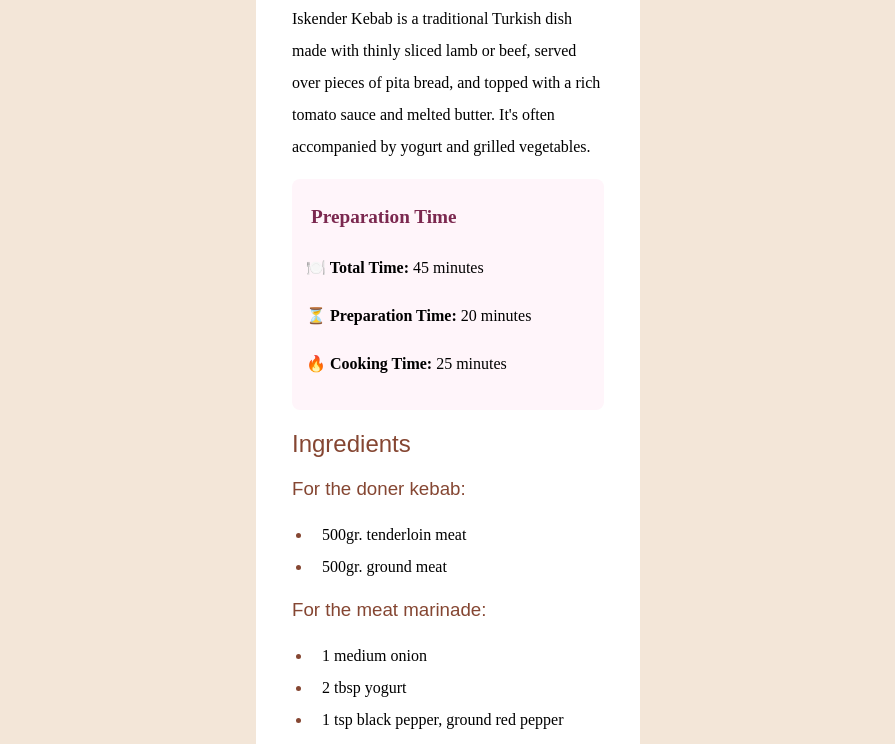
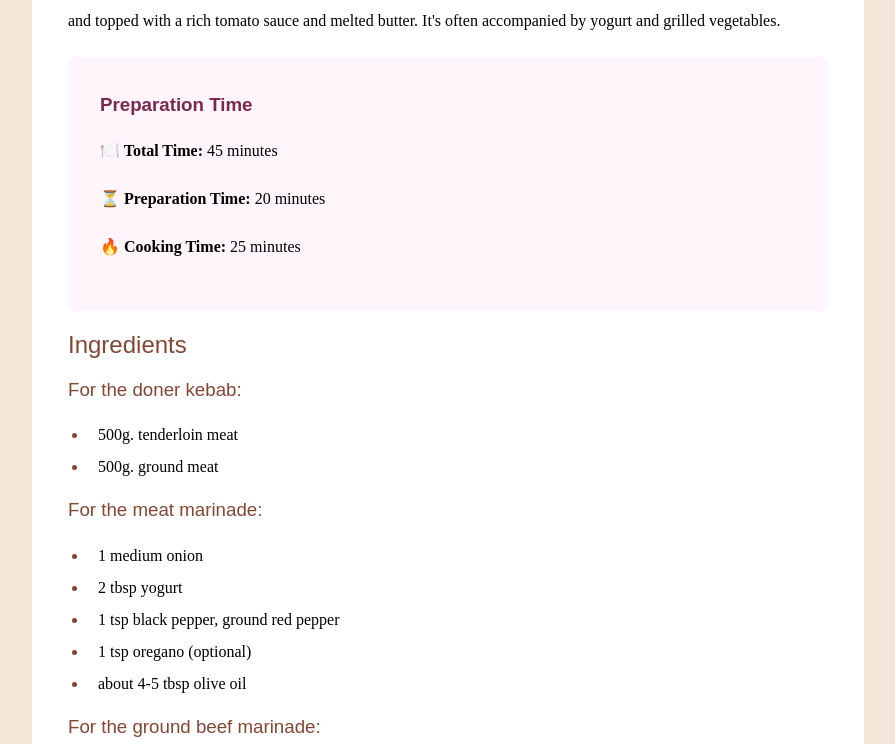
Before and after one commit to gokalpselamet/recipe-page-html, a plain HTML site: page index.html in a window 1280 px wide. Shown: the part 599-1343 px from the top of the page, without its empty margins (192-1087 px from the left). Drawn offline with Linux system fonts and the light colour scheme.

Commit message:
Several changes made

```diff
--- a/index.html
+++ b/index.html
@@ -3,6 +3,7 @@
   <head>
     <meta charset="UTF-8" />
     <meta name="viewport" content="width=device-width, initial-scale=1.0" />
+    <meta name="description" content="Iskender Kebab Recipe" />
     <title>Iskender Kebab Recipe</title>
     <link rel="icon" type="image/x-icon" href="/favicon.ico" />
     <link rel="stylesheet" href="styles.css" />
@@ -24,7 +25,7 @@
       </p>
 
       <div class="purple-box">
-        <h4>Preparation Time</h4>
+        <h3 class="prep-time">Preparation Time</h3>
         <p><strong>🍽️ Total Time: </strong>45 minutes</p>
         <p><strong>⏳ Preparation Time: </strong>20 minutes</p>
         <p><strong>🔥 Cooking Time: </strong>25 minutes</p>
@@ -33,8 +34,8 @@
       <h2>Ingredients</h2>
       <h3>For the doner kebab:</h3>
       <ul>
-        <li>500gr. tenderloin meat</li>
-        <li>500gr. ground meat</li>
+        <li>500g. tenderloin meat</li>
+        <li>500g. ground meat</li>
       </ul>
 
       <h3>For the meat marinade:</h3>
@@ -111,9 +112,10 @@
       </p>
 
       <table class="nutrition-table">
-        <thead></thead>
-        <th>Nutrition Facts</th>
-        <th>Value</th>
+        <thead>
+          <th>Nutrition Facts</th>
+          <th>Value</th>
+        </thead>
         <tbody>
           <tr>
             <td class="fact">Calories</td>
--- a/styles.css
+++ b/styles.css
@@ -1,16 +1,18 @@
 body {
   background-color: hsl(30, 54%, 90%);
-  padding: 10rem;
+  margin-top: 10rem;
+  margin-left: 3rem;
+  margin-right: 3rem;
 }
 
 .white-box {
   background-color: white;
-  border-radius: 25px;
+  max-width: 50rem;
+  border-radius: 1.5625rem;
   padding: 1rem;
-  margin-top: 30px;
-  margin-bottom: 30px;
-  margin-left: 280px;
-  margin-right: 280px;
+  margin-left: 1.875rem;
+  margin-right: 1.875rem;
+  margin: auto;
 }
 
 .white-box img {
@@ -18,25 +20,29 @@ body {
   display: block;
   max-width: 95%;
   max-height: 95%;
-  border-radius: 25px;
-  margin: 20px;
+  border-radius: 1.563rem;
+  margin: 1rem auto;
+  box-sizing: border-box;
 }
 
 .purple-box {
   background-color: hsl(330, 100%, 98%);
-  border-radius: 8px;
+  border-radius: 0.5rem;
   padding: 4%;
-  margin-left: 20px;
-  margin-right: 20px;
-  margin-bottom: 20px;
+  margin: 1.25rem;
   max-width: 100%;
 }
 
+.prep-time {
+  /* Prep Time Box Title Text */
+  font-family: Outfit, Arial, Helvetica, sans-serif;
+  font-weight: 700;
+  padding-left: 0;
+  color: hsl(332, 51%, 32%);
+}
+
 hr {
-  margin-top: 20px;
-  margin-bottom: 20px;
-  margin-left: 20px;
-  margin-right: 20px;
+  margin: 1.5rem 1.5rem;
   background-color: hsl(30, 18%, 87%);
 }
 
@@ -44,49 +50,32 @@ h1 {
   font-family: "Young Serif", Arial, Helvetica, sans-serif;
   font-weight: 400;
   color: rgba(0, 0, 0, 1);
-  margin-left: 20px;
+  padding-left: 1.25rem;
 }
 
-h2 {
-  font-family: "Young Serif", Arial, Helvetica, sans-serif;
-  font-weight: 400;
-  color: hsl(14, 45%, 36%);
-  margin-left: 20px;
-  margin-top: 5px;
-}
-
+h2,
 h3 {
   font-family: "Young Serif", Arial, Helvetica, sans-serif;
   font-weight: 400;
   color: hsl(14, 45%, 36%);
-  margin-left: 20px;
-  margin-top: 5px;
-}
-
-h4 {
-  /* Prep Time Box Title Text */
-  font-family: Outfit;
-  font-weight: 700;
-  color: hsl(332, 51%, 32%);
-  margin: 5px;
-  line-height: 2;
-  font-size: larger;
+  padding-left: 1.25rem;
+  margin-top: 0.313rem;
 }
 
 p,
 ol,
 ul,
 table {
-  font-size: 16px;
+  font-size: 1rem;
   font-family: Outfit;
   font-weight: 400;
   text-align: left;
-  margin-right: 20px;
+  margin-right: 1.25rem;
   line-height: 2;
 }
 
 li {
-  padding-left: 10px;
+  padding-left: 0.625rem;
 }
 
 li::marker {
@@ -101,21 +90,21 @@ li::marker {
 .footer-text {
   text-align: center;
   padding: 1rem;
-  border-top: 1px solid #eee;
+  border: none;
 }
 
 .description {
-  margin-left: 20px;
-  margin-right: 20px;
+  margin-left: 1.25rem;
+  margin-right: 1.25rem;
 }
 
 .nutrition-table {
   border-collapse: separate;
-  border-spacing: 2px 2px;
+  border-spacing: 0.125rem 0.125rem;
   width: 100%;
-  margin-top: 10px;
-  margin-left: 20px;
-  margin-bottom: 20px;
+  margin-top: 0.625rem;
+  margin-left: 1.25rem;
+  margin-bottom: 1.25rem;
 }
 
 .nutrition-value {
```
